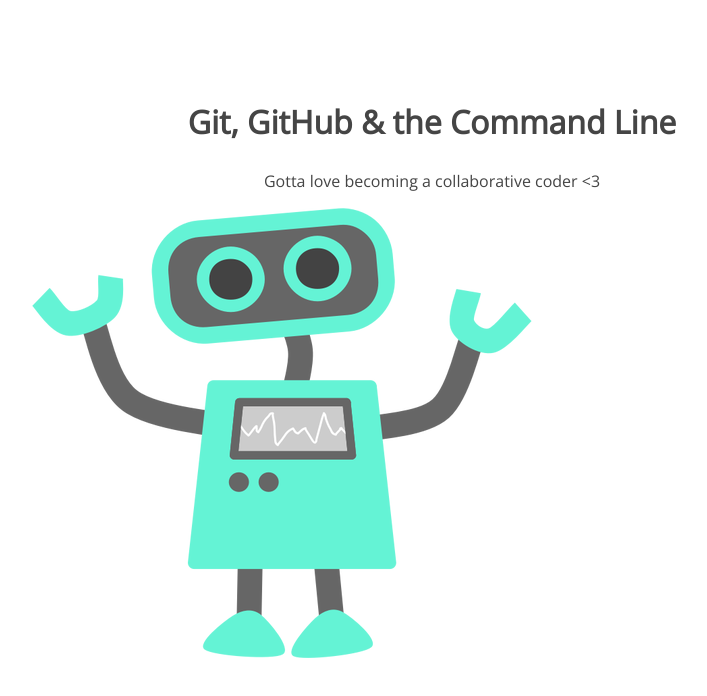
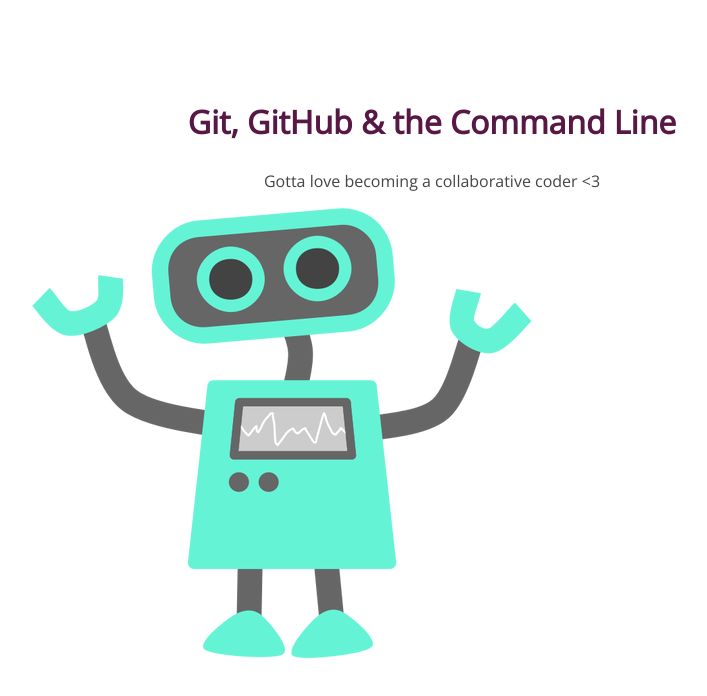
Before and after one commit to jnae368/105-project, a plain HTML site: page index.html in a window 1280 px wide. Shown: the whole page, without its empty margins (208-915 px from the left). Drawn offline with nearby package versions, Linux system fonts and the light colour scheme.

Commit message:
h1 header color change to maroon

```diff
--- a/css/style.css
+++ b/css/style.css
@@ -10,6 +10,7 @@ section p {
 section h1 {
 	font: 32px 'Open Sans';
 	font-weight: bold;
+	color: #581845  ;
 }
 section p {
 	font: 16px 'Open Sans';
```
